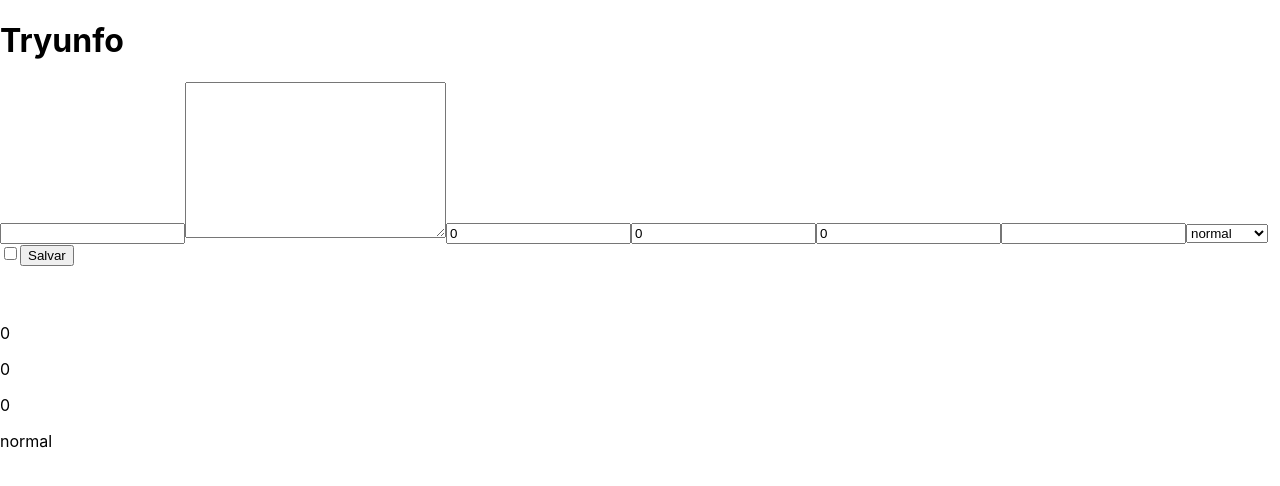
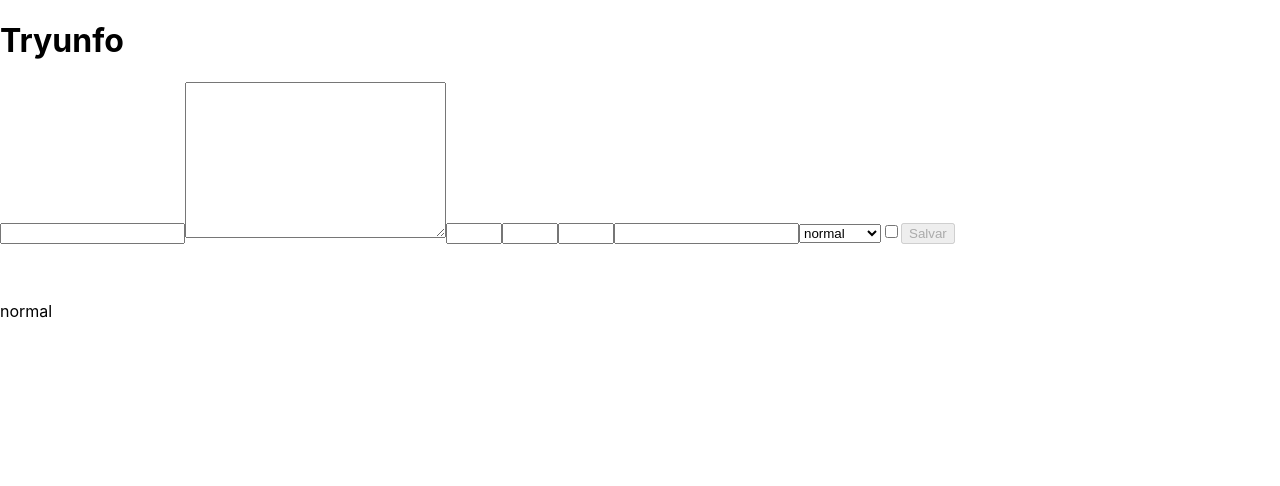
Before and after one commit to aysllanferreira/Projeto-13-Tryunfo, a React (Create React App) app: page / in a window 1280 px wide. Shown: the top 486 px of the page. Built offline with nearby package versions, Linux system fonts and the light colour scheme.

Commit message:
Requisito 5 eu nao quero nem commitar nada, esse machucou mt pra fazer.

```diff
--- a/src/App.js
+++ b/src/App.js
@@ -1,20 +1,48 @@
-import React, { useState } from 'react';
+import React, { useState, useEffect } from 'react';
 import Card from './components/Card';
 import Form from './components/Form';
 
 function App() {
   const [cardName, setCardName] = useState('');
   const [cardDescription, setCardDescription] = useState('');
-  const [cardAttr1, setCardAttr1] = useState(0);
-  const [cardAttr2, setCardAttr2] = useState(0);
-  const [cardAttr3, setCardAttr3] = useState(0);
+  const [cardAttr1, setCardAttr1] = useState();
+  const [cardAttr2, setCardAttr2] = useState();
+  const [cardAttr3, setCardAttr3] = useState();
   const [cardImage, setCardImage] = useState('');
   const [cardRare, setCardRare] = useState('normal');
   const [cardTrunfo, setCardTrunfo] = useState(false);
+  const [turnBtn, setTurnBtn] = useState(true);
+
+  useEffect(() => {
+    const maxValue = 210;
+    const sum = (+cardAttr1 + +cardAttr2 + +cardAttr3) > maxValue;
+    if (cardName !== '' && cardDescription !== ''
+    && cardAttr1 !== '' && cardAttr2 !== '' && cardAttr3 !== ''
+    && cardImage !== '' && sum < maxValue) {
+      setTurnBtn(false);
+    } else {
+      setTurnBtn(true);
+    }
+  }, [cardName, cardDescription, cardAttr1, cardAttr2,
+    cardAttr3, cardImage, cardRare, cardTrunfo]);
+
+  const verifyLength = (attr) => {
+    const maxValue = 90;
+    return (+attr < 0 || +attr > maxValue);
+  };
+
+  const isSaveButtonDisabled = () => {
+    const verifyAttr = verifyLength(cardAttr1)
+    || verifyLength(cardAttr2) || verifyLength(cardAttr3);
+
+    const maxValue = 210;
+    const sum = (+cardAttr1 + +cardAttr2 + +cardAttr3) > maxValue;
+
+    return setTurnBtn(verifyAttr || sum);
+  };
 
   const onInputChange = ({ target }) => {
     const { id, value, checked } = target;
-
     if (checked) setCardTrunfo(checked);
     else setCardTrunfo(false);
     switch (id) {
@@ -43,6 +71,7 @@ function App() {
     default:
       break;
     }
+    isSaveButtonDisabled();
   };
 
   const onSaveButtonClick = () => {
@@ -63,6 +92,7 @@ function App() {
         cardTrunfo={ cardTrunfo }
         onInputChange={ onInputChange }
         onSaveButtonClick={ onSaveButtonClick }
+        isSaveButtonDisabled={ turnBtn }
       />
 
       <Card
--- a/src/components/Form.jsx
+++ b/src/components/Form.jsx
@@ -38,6 +38,8 @@ function Form({
         value={ cardAttr1 }
         onChange={ onInputChange }
         type="number"
+        min="0"
+        max="90"
         data-testid="attr1-input"
         id="attr01"
       />
@@ -46,6 +48,8 @@ function Form({
         value={ cardAttr2 }
         onChange={ onInputChange }
         type="number"
+        min="0"
+        max="90"
         data-testid="attr2-input"
         id="attr02"
       />
@@ -54,6 +58,8 @@ function Form({
         value={ cardAttr3 }
         onChange={ onInputChange }
         type="number"
+        min="0"
+        max="90"
         data-testid="attr3-input"
         id="attr03"
       />
@@ -63,6 +69,7 @@ function Form({
         onChange={ onInputChange }
         type="text"
         data-testid="image-input"
+        id="image"
       />
 
       <select value={ cardRare } onChange={ onInputChange } data-testid="rare-input">
```
